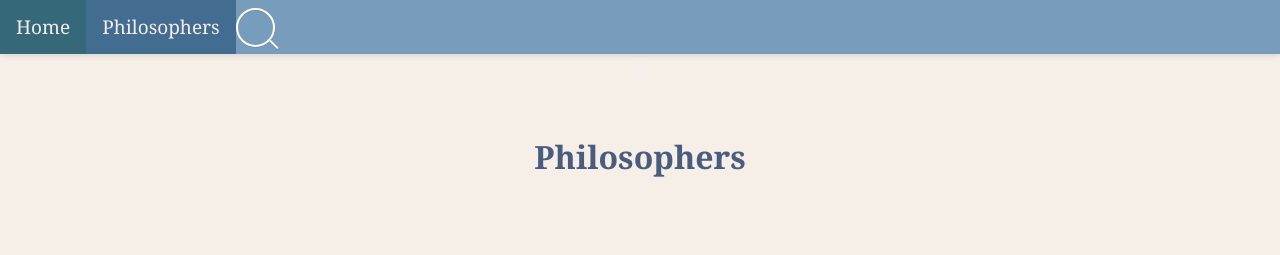
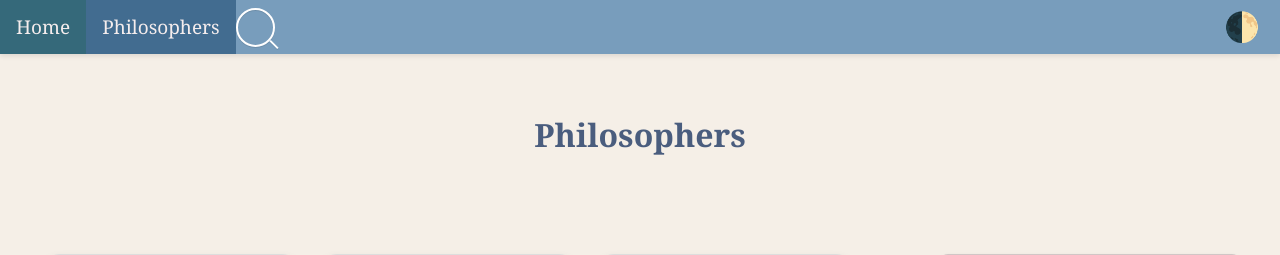
Before and after one commit to Yasi1828/Philoo, a Django app: page /PhiloApp/philosopher/ in a window 1280 px wide. Shown: the top 255 px of the page. Run offline with Django 5.2, Linux system fonts and the light colour scheme; data comes from the database, SQL or seed files in the repository.

Commit message:
added js, html, css of dark mode to philo list but need modifications

```diff
--- /dev/null
+++ b/PhiloApp/static/css/dark-styles-list.css
@@ -0,0 +1,75 @@
+:root {
+  /* Light Mode (Default) */
+  --bg-color: #f5efe7;
+  --text-color: #4a5d7e;
+  --navbar-bg: #789dbc;
+  --card-bg: linear-gradient(180deg, #eee8e5 0%, #edd6cbdc 100%);
+  --header-text: #4a5d7e;
+  --philo-section: #f5efe7;
+  --footer-a: #f5dada;
+  --footer-a-hover:#f6cbcb;
+}
+
+[data-theme="dark"] {
+  /* Dark Mode */
+  --bg-color: #1a1a2e;
+  --text-color: #ffffff;
+  --navbar-bg: #2f364e;
+  --card-bg: linear-gradient(180deg, #99afcd 0%, #565675 100%);
+  --header-text: #ffffff;
+  --philo-section: rgb(50, 65, 109);
+  --footer-a: #b1c3e8;
+  --footer-a-hover:#96acd8;
+}
+
+/* Apply variables to elements */
+body {
+  background-color: var(--bg-color);
+  color: var(--text-color);
+}
+
+.topnav {
+  background-color: var(--navbar-bg);
+}
+
+.philosopher-card {
+  background: var(--card-bg);
+}
+
+
+header h1, header p {
+  color: var(--header-text);
+}
+
+.philosophers-section h2,.philosopher-card h3 {
+  color: var(--header-text);
+}
+
+.philosophers-section {
+  background-color: var(--philo-section);
+}
+
+.control li{
+  background: var(--card-bg);
+}
+
+.btn{
+  background-color: var(--philo-section);
+  color: var(--header-text);
+}
+footer{
+  background-color: var(--navbar-bg);
+}
+
+header {
+  background-image: var(--bg-IMG);
+
+}
+footer a {
+  color: var(--footer-a);
+
+}
+
+footer a:hover {
+  color: var(--footer-a-hover)
+}
--- a/PhiloApp/static/css/philo_list.css
+++ b/PhiloApp/static/css/philo_list.css
@@ -390,3 +390,20 @@ footer a:hover {
   color: black;
   font-weight: bold;
 }
+.theme-toggle-btn {
+    position: absolute;  /* Change from relative to absolute */
+    right: 20px;         /* Add this to position from the right */
+    top: 50%;            /* Center vertically */
+    transform: translateY(-50%);
+    cursor: pointer;
+    z-index: 100;
+    background: transparent; /* Make background transparent */
+    border: none;           /* Remove border */
+    padding: 0;
+    font-size: 1.8rem;
+    transition: transform 0.2s ease;
+
+}
+.theme-toggle-btn:hover {
+    transform: translateY(-50%) scale(1.1); /* Slightly enlarge on hover */
+}
--- a/PhiloApp/static/js/philo_list.js
+++ b/PhiloApp/static/js/philo_list.js
@@ -62,3 +62,51 @@ function Searching() {
     }
   });
 }
+
+// dark mode
+
+document.addEventListener('DOMContentLoaded', function() {
+
+
+  const themeToggle = document.getElementById('theme-toggle');
+
+  // Initialize theme (should happen ON PAGE LOAD, not on click)
+  const currentTheme = localStorage.getItem('theme') ||
+                      getCookie('theme') ||
+                      'light';
+  applyTheme(currentTheme);
+
+  // SINGLE click handler
+  themeToggle.addEventListener('click', function() {
+
+
+    const current = document.documentElement.getAttribute('data-theme');
+    const newTheme = current === 'light' ? 'dark' : 'light';
+    applyTheme(newTheme);
+
+    fetch('/set-theme/', {
+      method: 'POST',
+      headers: {
+        'X-CSRFToken': getCookie('csrftoken'),
+        'Content-Type': 'application/x-www-form-urlencoded',
+      },
+      body: `theme=${encodeURIComponent(newTheme)}`
+    }).then(r => r.json()).then(data => {
+      console.log('Theme saved:', data);
+    }).catch(err => {
+      console.error('Error saving theme:', err);
+    });
+  });
+
+  function applyTheme(theme) {
+    document.documentElement.setAttribute('data-theme', theme);
+    localStorage.setItem('theme', theme);
+    themeToggle.textContent = theme === 'light' ? '🌓' : '☀️';
+  }
+
+  function getCookie(name) {
+    const value = `; ${document.cookie}`;
+    const parts = value.split(`; ${name}=`);
+    if (parts.length === 2) return parts.pop().split(';').shift();
+  }
+});
--- a/PhiloApp/templates/philosopher_list.html
+++ b/PhiloApp/templates/philosopher_list.html
@@ -6,6 +6,7 @@
     <meta name="viewport" content="width=device-width, initial-scale=1.0" />
     <title>Philosophers</title>
     <link rel="stylesheet" href="{% static 'css/philo_list.css' %}" />
+    <link rel="stylesheet" href="{% static 'css/dark-styles-list.css' %}" />
     <div class="topnav">
       <a href="{% url 'index' %}">Home</a>
       <a class="active" href="{% url 'philosopher_list' %}">Philosophers</a>
@@ -19,10 +20,13 @@
           />
         </div>
       </div>
+      <button id="theme-toggle" class="theme-toggle-btn">
+        🌓
+      </button>
     </div>
   </head>
   <body>
-    as
+
     <header>
       <h1>Philosophers</h1>
     </header>
```
